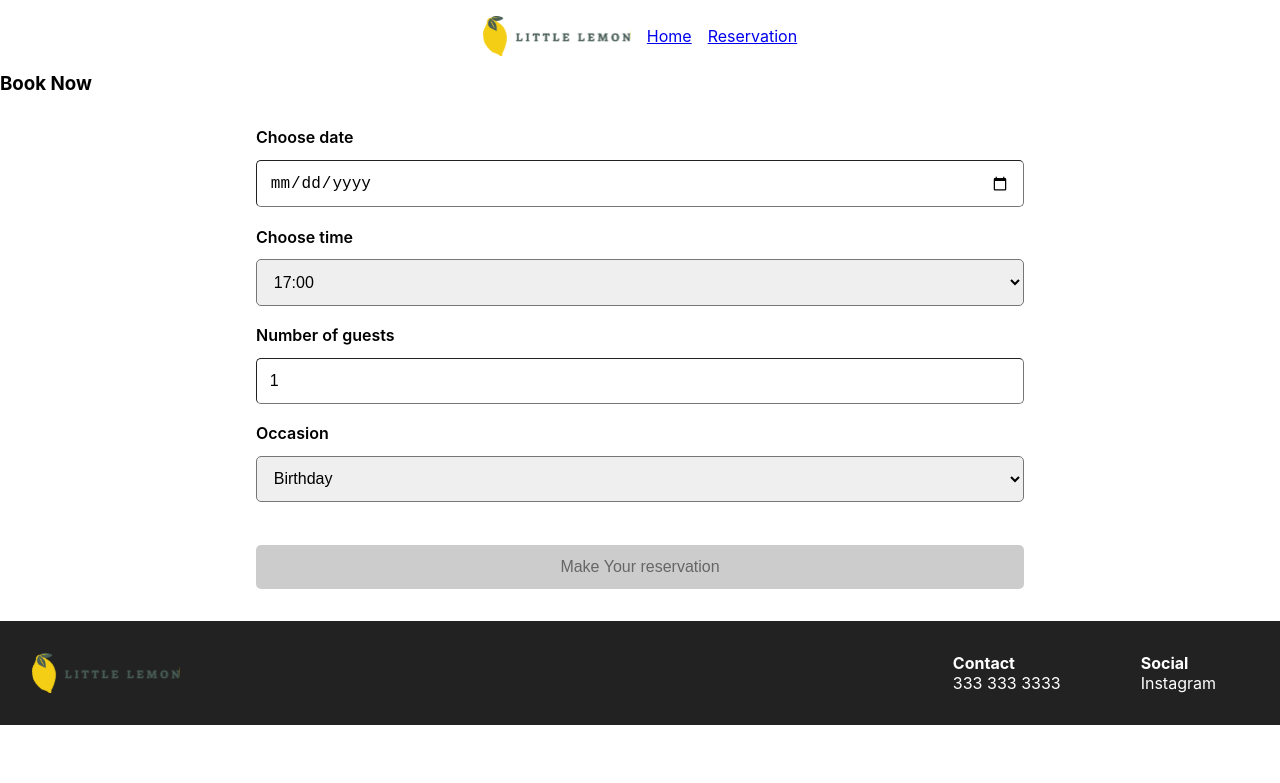
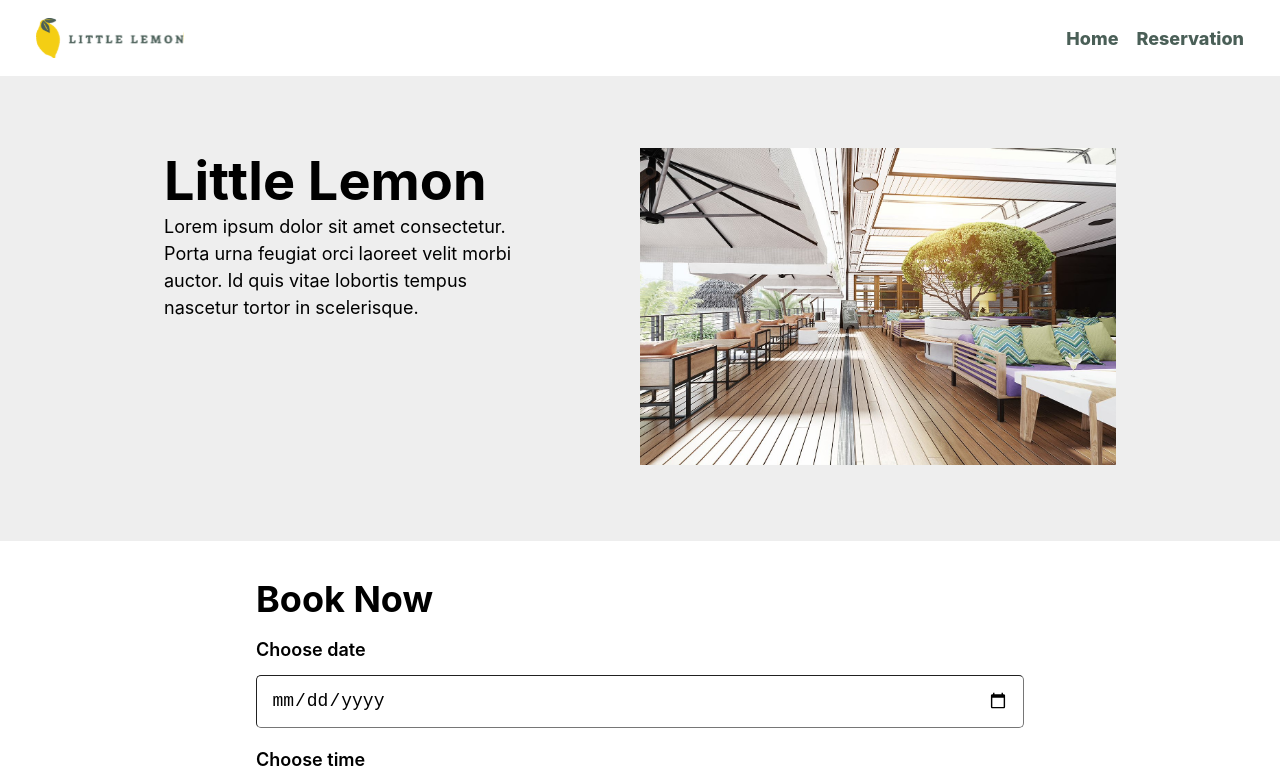
Before and after one commit to Alessia-C/booking-table, a React (Create React App) app: page / in a window 1280 px wide. Shown: the top 783 px of the page. Built offline with nearby package versions, Linux system fonts and the light colour scheme.

Commit message:
add hero section + fix

```diff
--- a/src/App.css
+++ b/src/App.css
@@ -1,48 +1,39 @@
-/* .App {
-  text-align: center;
-}
-
-.App-logo {
-  height: 40vmin;
-  pointer-events: none;
-}
-
-@media (prefers-reduced-motion: no-preference) {
-  .App-logo {
-    animation: App-logo-spin infinite 20s linear;
-  }
-}
-
-.App-header {
-  background-color: #282c34;
-  min-height: 100vh;
-  display: flex;
-  flex-direction: column;
-  align-items: center;
-  justify-content: center;
-  font-size: calc(10px + 2vmin);
-  color: white;
-}
-
-.App-link {
-  color: #61dafb;
-}
-
-@keyframes App-logo-spin {
-  from {
-    transform: rotate(0deg);
-  }
-  to {
-    transform: rotate(360deg);
-  }
-} */
-
 * {
   box-sizing: border-box;
   padding: 0;
   margin: 0;
 }
 
+html{
+  font-size: 18px;
+}
+
 ul {
   list-style-type: none;
 }
+
+a{
+  text-decoration: none;
+  font-weight: 800;
+  color: #4a5f57;
+}
+
+a:where(:visited, :active){
+  color: #4a5f57;
+}
+
+a:hover{
+  color: #1d2824;
+}
+
+h2{
+  font-size: 3rem;
+}
+
+h3{
+  font-size: 2rem;
+}
+
+p{
+  font-size: 1rem;
+}
--- a/src/components/BookingForm/BookingForm.js
+++ b/src/components/BookingForm/BookingForm.js
@@ -16,7 +16,9 @@ const BookingForm = () => {
   const handleUpdateTimes = updateTimes(dispatch);
 
   return (
-    <Form availableTimes={availableTimes} updateTimes={handleUpdateTimes} />
+    <section id="reservation">
+      <Form availableTimes={availableTimes} updateTimes={handleUpdateTimes} />
+    </section>
   );
 };
 
--- a/src/components/Form/Form.js
+++ b/src/components/Form/Form.js
@@ -27,7 +27,7 @@ const Form = ({ availableTimes, updateTimes }) => {
   };
 
   return (
-    <>
+    <div className="wrap-form">
       <h3>Book Now</h3>
       <form onSubmit={handleSubmit}>
         <div className="input-element">
@@ -86,7 +86,7 @@ const Form = ({ availableTimes, updateTimes }) => {
           disabled={!isFormValid()}
         />
       </form>
-    </>
+      </div>
   );
 };
 
--- a/src/components/Form/form.css
+++ b/src/components/Form/form.css
@@ -1,9 +1,13 @@
+.wrap-form {
+  width: 60vw;
+  margin: 2em auto;
+}
+
 form {
-  width: 60vw;
   display: flex;
   flex-direction: column;
   gap: 1.2em;
-  margin: 2em auto;
+  margin-top: 1em;
 }
 
 form .input-element {
--- a/src/components/Header/header.css
+++ b/src/components/Header/header.css
@@ -1,9 +1,10 @@
 header {
   display: flex;
-  justify-content: center;
+  justify-content: space-between;
   gap: 1em;
   padding: 1em 2em;
   align-items: center;
+  box-shadow: 5px 5px 10px #29292936;
 }
 
 header ul li {
--- /dev/null
+++ b/src/components/Hero/Hero.js
@@ -0,0 +1,25 @@
+import React from "react";
+import restaurant from "../../assets/img/restaurant.jpg";
+import "./hero.css";
+
+const Hero = () => {
+  return (
+    <section id="hero">
+      <div className="container">
+        <div className="col">
+          <h2>Little Lemon</h2>
+          <p className="info">
+            Lorem ipsum dolor sit amet consectetur. Porta urna feugiat orci
+            laoreet velit morbi auctor. Id quis vitae lobortis tempus nascetur
+            tortor in scelerisque.
+          </p>
+        </div>
+        <div className="col">
+          <img src={restaurant} alt="photo little lemon restaurant" />
+        </div>
+      </div>
+    </section>
+  );
+};
+
+export default Hero;
--- /dev/null
+++ b/src/components/Hero/hero.css
@@ -0,0 +1,24 @@
+#hero {
+  background-color: #eee;
+}
+
+#hero .container {
+  width: 80vw;
+  display: flex;
+  padding: 4em 2em;
+  margin: 0 auto;
+}
+
+#hero .col {
+  flex: 1;
+}
+
+#hero .col .info {
+  width: 80%;
+  line-height: 1.5em;
+}
+
+#hero .col img {
+  max-width: 100%;
+  height: auto;
+}
--- a/src/components/Main.js
+++ b/src/components/Main.js
@@ -1,9 +1,11 @@
 import React from "react";
 import BookingForm from "./BookingForm/BookingForm";
+import Hero from "./Hero/Hero";
 
 const Main = () => {
   return (
     <main>
+      <Hero />
       <BookingForm />
     </main>
   );
--- a/src/components/Nav.js
+++ b/src/components/Nav.js
@@ -4,8 +4,8 @@ const Nav = () => {
   return (
     <nav>
         <ul>
-            <li><a href='#'>Home</a></li>
-            <li><a href='#'>Reservation</a></li>
+            <li><a href='#hero'>Home</a></li>
+            <li><a href='#reservation'>Reservation</a></li>
         </ul>
     </nav>
   )
```
Also changed, not shown: src/assets/img/restaurant.jpg (added).
